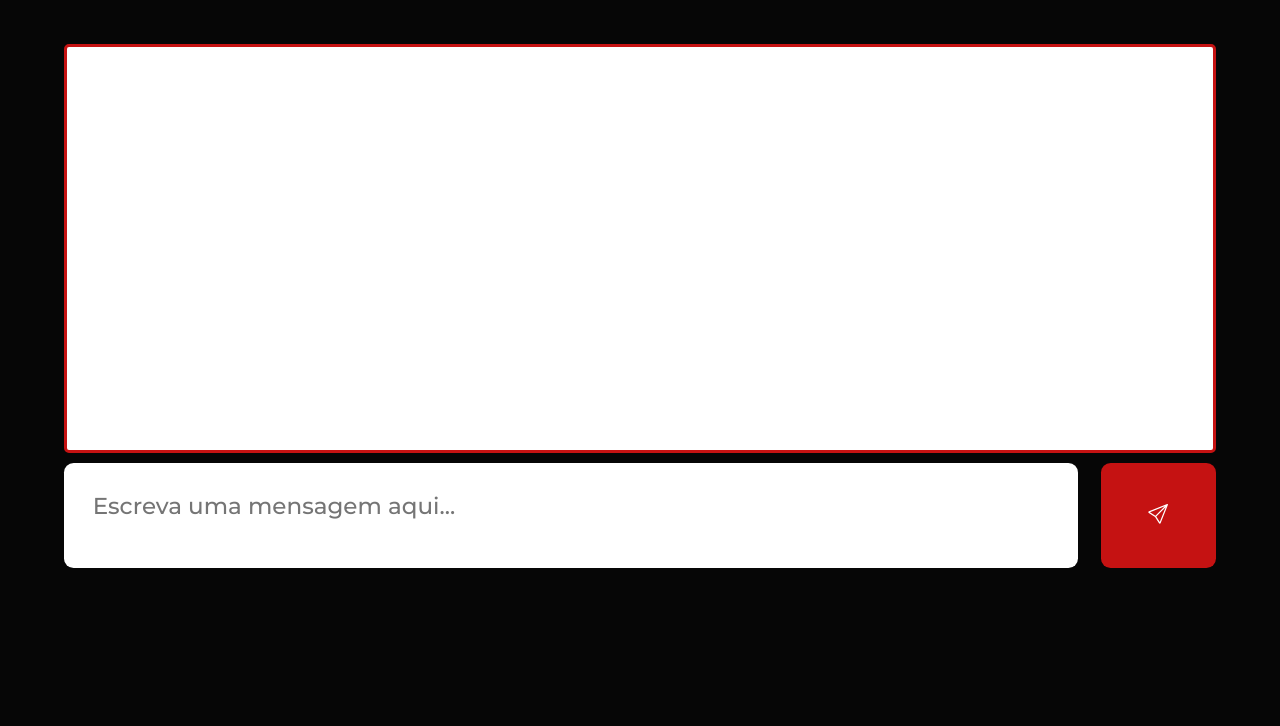
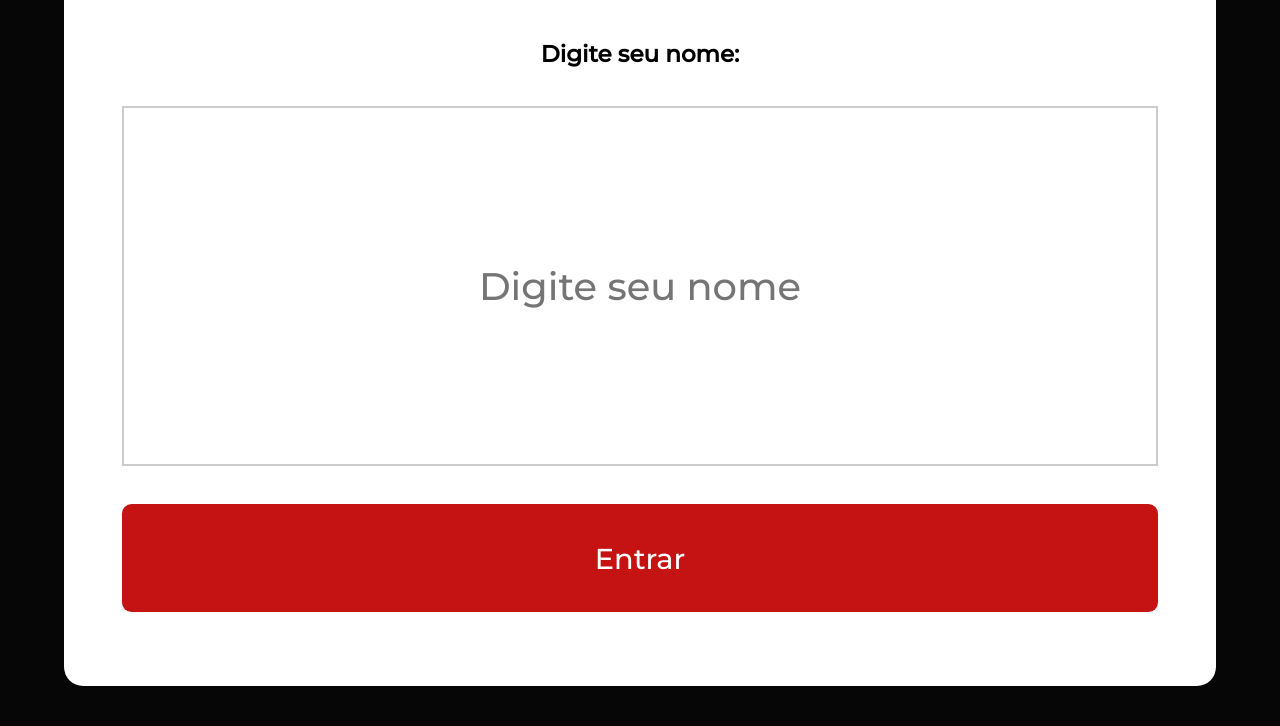
Before and after one commit to matheusaugustodev/chat-live, a website: page view/index.html in a window 1280 px wide. Shown: the part 74-800 px from the top of the page. Drawn offline with nearby package versions, Linux system fonts and the light colour scheme.

Commit message:
Corrigir o Entrar

```diff
--- a/view/index.html
+++ b/view/index.html
@@ -10,7 +10,7 @@
 </head>
 <body>
 
-    <div class="join" style="display: none;">
+    <div class="join">
         <div class="area">
             <h1>Digite seu nome:</h1>
             <input id="input-join" type="text" placeholder="Digite seu nome">
```
